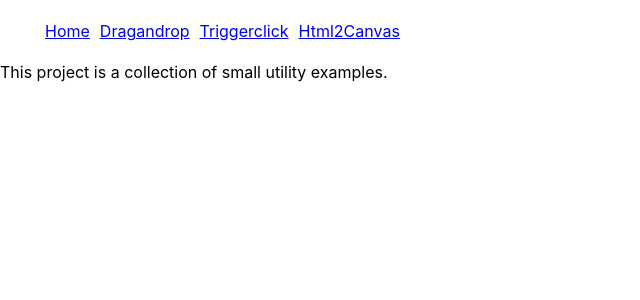
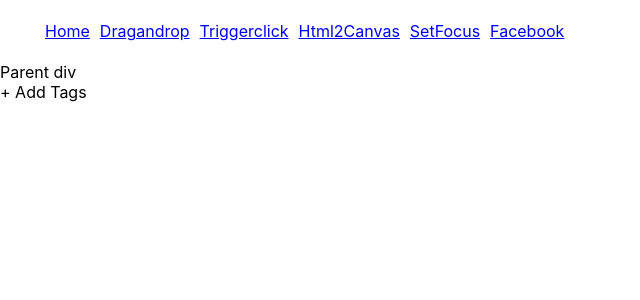
Before and after one commit to intolap/react-dnd, a React (Create React App) app: page / in a window 1280 px wide. Shown: the top 300 px of the page, without its empty margins (0-640 px from the left). Built offline with nearby package versions, Linux system fonts and the light colour scheme.

Commit message:
new examples added

```diff
--- a/package.json
+++ b/package.json
@@ -3,6 +3,7 @@
   "version": "0.1.0",
   "private": true,
   "dependencies": {
+    "@greatsumini/react-facebook-login": "^3.3.3",
     "@testing-library/jest-dom": "^5.16.5",
     "@testing-library/react": "^13.4.0",
     "@testing-library/user-event": "^13.5.0",
--- a/src/App.js
+++ b/src/App.js
@@ -7,6 +7,8 @@ import Header from './Header';
 import Dragandrop from './examples/Dragandrop';
 import TriggerclickEvent from './examples/TriggerClickEvent';
 import Html2Canvas from './examples/Html2Canvas';
+import SetFocus from './examples/SetFocus';
+import Facebook from './examples/Facebook';
 
 function App() {
   return (
@@ -19,6 +21,8 @@ function App() {
           <Route path="/draganddrop/" element={<Dragandrop />}></Route>
           <Route path="/triggerclick/" element={<TriggerclickEvent />}></Route>
           <Route path="/html2canvas/" element={<Html2Canvas />}></Route>
+          <Route path="/setfocus/" element={<SetFocus />}></Route>
+          <Route path="/facebook/" element={<Facebook />}></Route>
         </Routes>
       </Suspense>
       {/* <Footer/> */}
--- a/src/Header.js
+++ b/src/Header.js
@@ -8,6 +8,8 @@ export default function Header() {
             <li><Link to="/draganddrop/">Dragandrop</Link></li>
             <li><Link to="/triggerclick/">Triggerclick</Link></li>
             <li><Link to="/html2canvas/">Html2Canvas</Link></li>
+            <li><Link to="/setfocus/">SetFocus</Link></li>
+            <li><Link to="/facebook/">Facebook</Link></li>
         </ul>
     )
 }
--- a/src/Home.js
+++ b/src/Home.js
@@ -1,7 +1,17 @@
 import React from 'react'
 
 export default function Home() {
+  let a = 1;
   return (
-    <div>This project is a collection of small utility examples.</div>
-  )
+ <>
+    <div>Parent div</div>
+    {( a === 1 ) ? (
+      <div> + Add Tags</div>
+    )
+    :
+    <></>
+    }
+  </>
+  )
+
 }
--- /dev/null
+++ b/src/examples/Facebook.js
@@ -0,0 +1,68 @@
+import React from 'react'
+import FacebookLogin from '@greatsumini/react-facebook-login';
+
+export default function Facebook() {
+    return (
+        <div>
+            {/* default */}
+            <FacebookLogin
+                appId="481295407487888"
+                onSuccess={(response) => {
+                    console.log('Login Success!', response);
+                }}
+                onFail={(error) => {
+                    console.log('Login Failed!', error);
+                }}
+                onProfileSuccess={(response) => {
+                    console.log('Get Profile Success!', response);
+                }}
+            />
+
+            {/* custom style */}
+            {/* <FacebookLogin
+                appId="481295407487888"
+                style={{
+                    backgroundColor: '#4267b2',
+                    color: '#fff',
+                    fontSize: '16px',
+                    padding: '12px 24px',
+                    border: 'none',
+                    borderRadius: '4px',
+                }}
+            /> */}
+
+            {/* custom render function */}
+            {/* <FacebookLogin
+                appId="1088597931155576"
+                onSuccess={(response) => {
+                    console.log('Login Success!', response);
+                }}
+                onFail={(error) => {
+                    console.log('Login Failed!', error);
+                }}
+                onProfileSuccess={(response) => {
+                    console.log('Get Profile Success!', response);
+                }}
+                render={({ onClick, logout }) => (
+                    <CustomComponent onClick={onClick} onLogoutClick={logout} />
+                )}
+            /> */}
+
+            {/* custom params, options */}
+            {/* <FacebookLogin
+                appId="481295407487888"
+                useRedirect
+                initParams={{
+                    version: 'v10.0',
+                    xfbml: true,
+                }}
+                dialogParams={{
+                    response_type: 'token',
+                }}
+                loginOptions={{
+                    return_scopes: true,
+                }}
+            /> */}
+        </div>
+    )
+}
--- /dev/null
+++ b/src/examples/SetFocus.js
@@ -0,0 +1,12 @@
+import React from 'react'
+
+export default function SetFocus() {
+
+  function onBlur(e){
+    console.log(e.target.value);
+  }
+
+  return (
+    <div><textarea onBlur={(e)=>{onBlur(e)}}></textarea></div>
+  )
+}
```
Also changed, not shown: 1 other file (tests, documents, lock files or other folders).
